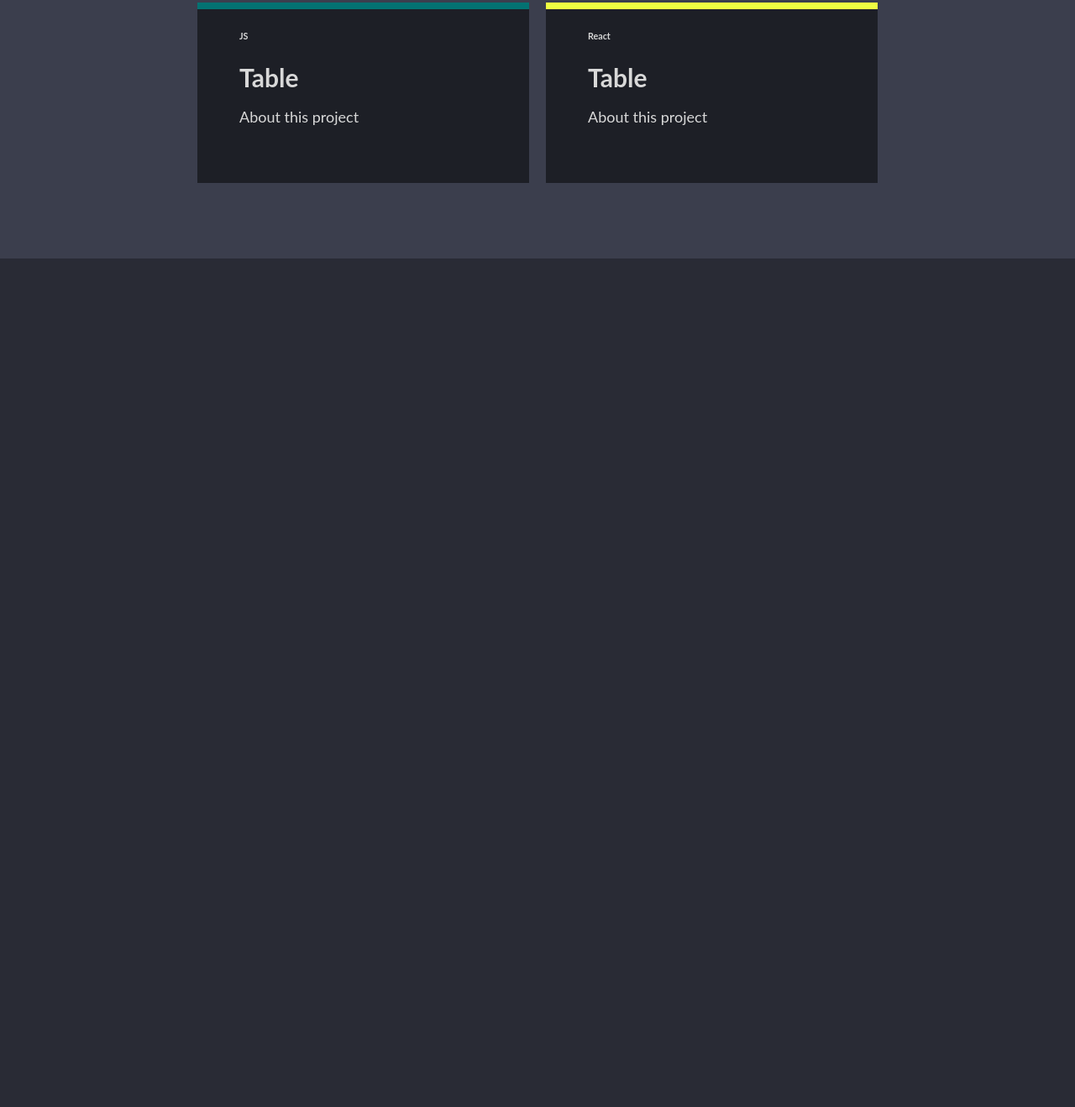
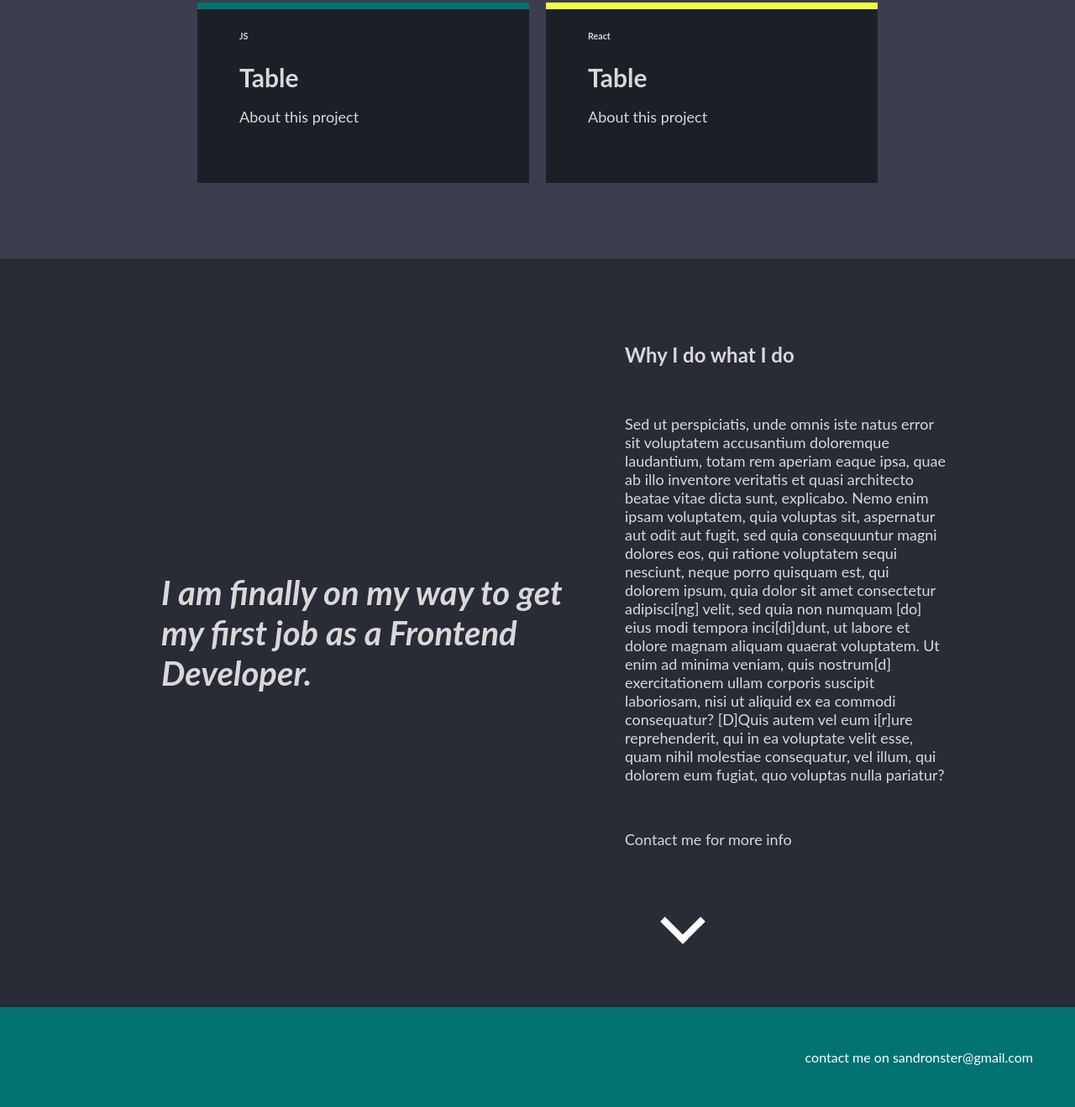
Before and after one commit to SandraRosploch/my-portoflio, a plain HTML site: page index.html in a window 1280 px wide. Shown: the part 1192-2511 px from the top of the page at 84% size. Before the commit the page ends 1500 px from the top, so only its background shows below. Drawn offline with Linux system fonts and the light colour scheme.

Commit message:
aboutme,footer

```diff
--- a/css/styles.css
+++ b/css/styles.css
@@ -235,3 +235,51 @@ p {
         padding:50px 0 0 0;
     }
 }
+
+.about-section {
+    display:flex;
+    justify-content: center;
+    align-items: center;
+    min-height: 100vh;
+}
+
+
+
+    .quote-container{
+        width:40%;
+        padding:40px;
+    }
+
+.about-container {
+   width:30%;
+   padding: 80px 0;
+
+}
+
+@media screen and (max-width:1000px) {
+    .about-section {
+        display: flex;
+        flex-direction: column;
+    }
+    .about-container, .quote-container {
+        padding:100px 0;
+        width:80%;
+    }
+}
+
+.quote {
+    font-size: 40px;
+    font-style: italic;
+}
+
+footer {
+    background-color: rgb(3, 114,114);
+    display: flex;
+    justify-content: flex-end;
+    padding: 50px;
+}
+
+footer a {
+    text-decoration: none;
+    color:rgb(255,255,255);
+}
--- a/index.html
+++ b/index.html
@@ -86,9 +86,29 @@
             </div>
         </section>
 
-        <section></section>
+        <section class="about-section">
+            <div class="quote-container">
+                <h3 class="quote">I am finally on my way to get my first job as a Frontend Developer.
+                </h3>
 
-        <footer></footer>
+            </div>
+            <div class="about-container">
+                <h2>Why I do what I do</h2>
+                <br/>
+                <p>
+                    Sed ut perspiciatis, unde omnis iste natus error sit voluptatem accusantium doloremque laudantium, totam rem aperiam eaque ipsa, quae ab illo inventore veritatis et quasi architecto beatae vitae dicta sunt, explicabo. Nemo enim ipsam voluptatem, quia voluptas sit, aspernatur aut odit aut fugit, sed quia consequuntur magni dolores eos, qui ratione voluptatem sequi nesciunt, neque porro quisquam est, qui dolorem ipsum, quia dolor sit amet consectetur adipisci[ng] velit, sed quia non numquam [do] eius modi tempora inci[di]dunt, ut labore et dolore magnam aliquam quaerat voluptatem. Ut enim ad minima veniam, quis nostrum[d] exercitationem ullam corporis suscipit laboriosam, nisi ut aliquid ex ea commodi consequatur? [D]Quis autem vel eum i[r]ure reprehenderit, qui in ea voluptate velit esse, quam nihil molestiae consequatur, vel illum, qui dolorem eum fugiat, quo voluptas nulla pariatur?
+
+                </p>
+                <br/>
+                <p>Contact me for more info</p>
+                <div class="bounce"><i class="arrow"></i></div>
+            </div>
+
+        </section>
+
+        <footer>
+            <a href="mailto:sandronster@gmail.com">contact me on sandronster@gmail.com</a>
+        </footer>
 
 
     <script src="js/app.js"></script>
```
